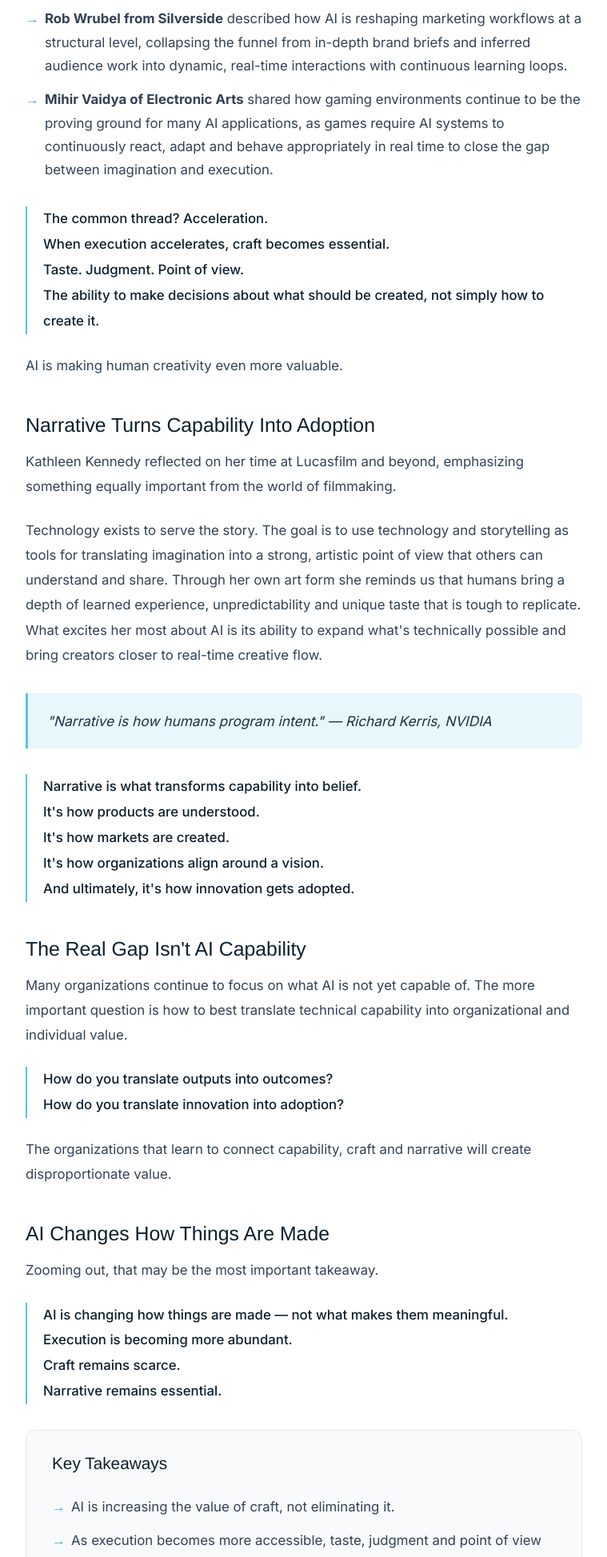
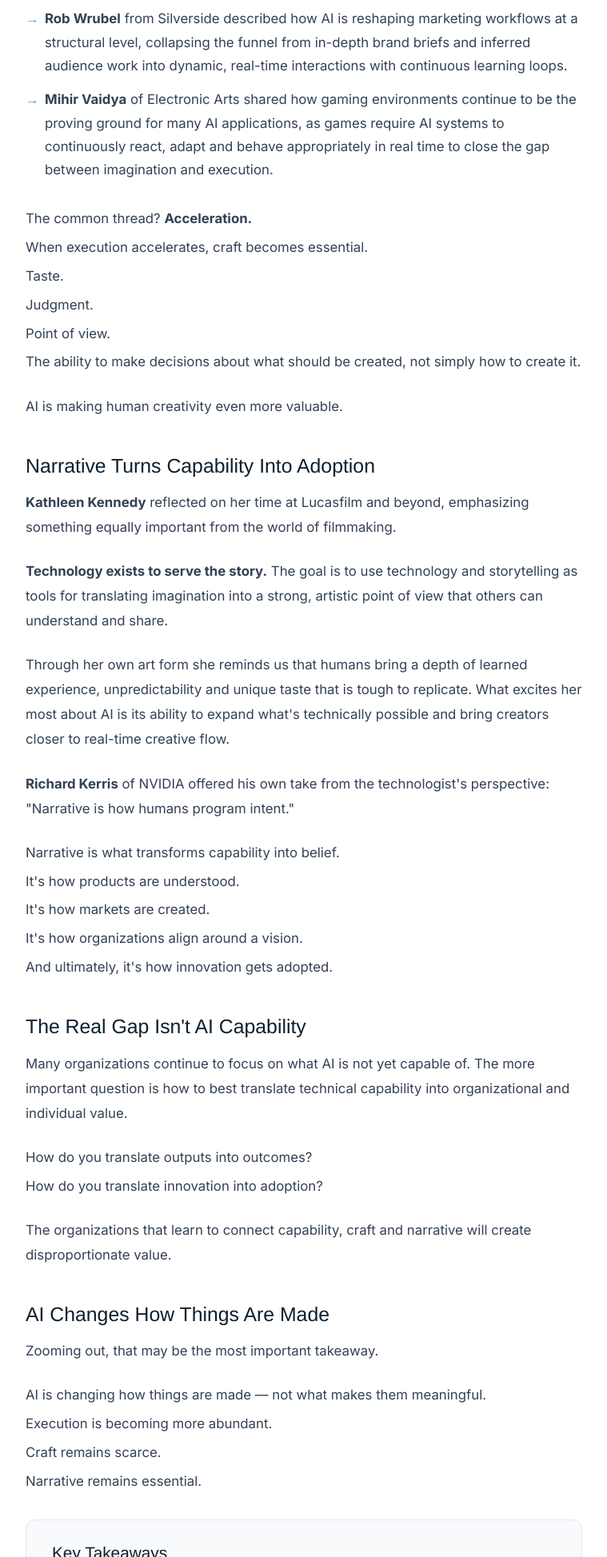
Before and after one commit to kellyrgithub/stratespheric-site, a plain HTML site: page blog-what-ai-is-making-more-valuable.html in a window 1280 px wide. Shown: the part 853-2800 px from the top of the page at 80% size, without its empty margins (260-1019 px from the left). Drawn offline with Linux system fonts and the light colour scheme.

Commit message:
Fix blog post styling: punchy lines, bolding, hero image

```diff
--- a/blog-what-ai-is-making-more-valuable.html
+++ b/blog-what-ai-is-making-more-valuable.html
@@ -135,14 +135,9 @@
     font-style: italic; line-height: 1.7;
   }
 
-  /* PUNCHY LINES */
-  .post-body .punchy {
-    font-size: 1.05rem; color: var(--navy);
-    font-weight: 500; line-height: 1.9;
-    margin: 1.5rem 0; padding-left: 1.25rem;
-    border-left: 2px solid var(--teal);
-  }
-  .post-body .punchy span { display: block; }
+  /* STACKED SHORT LINES */
+  .post-body .line { margin-bottom: 0.3rem; }
+  .post-body .line-group { margin-bottom: 1.5rem; }
 
   /* BULLET LIST */
   .post-body ul {
@@ -241,21 +236,21 @@
 
 <!-- HERO IMAGE -->
 <div class="post-hero">
-  <img src="What%20AI%20Is%20Making%20More%20Valuable.jpg" alt="What AI Is Making More Valuable" />
+  <img src="blog-what-ai-is-making-more-valuable.jpg" alt="What AI Is Making More Valuable" />
 </div>
 
 <div class="post-wrapper">
 
-  <a class="back-link" href="index.html" onclick="sessionStorage.setItem('page','blog')">Back to Blog</a>
+  <a class="back-link" href="#" onclick="goToBlogFilter('all'); return false;">Back to Blog</a>
 
   <div class="post-meta">
     <span class="post-date">June 16, 2026</span>
     <div class="post-tags">
-      <a class="post-tag" href="index.html" onclick="sessionStorage.setItem('page','blog'); sessionStorage.setItem('filter','AI Strategy')">AI Strategy</a>
-      <a class="post-tag" href="index.html" onclick="sessionStorage.setItem('page','blog'); sessionStorage.setItem('filter','Category Creation')">Category Creation</a>
-      <a class="post-tag" href="index.html" onclick="sessionStorage.setItem('page','blog'); sessionStorage.setItem('filter','Content Engines')">Content Engines</a>
-      <a class="post-tag" href="index.html" onclick="sessionStorage.setItem('page','blog'); sessionStorage.setItem('filter','Narrative Design')">Narrative Design</a>
-      <a class="post-tag" href="index.html" onclick="sessionStorage.setItem('page','blog'); sessionStorage.setItem('filter','Tech Trends')">Tech Trends</a>
+      <a class="post-tag" href="#" onclick="goToBlogFilter('AI Strategy'); return false;">AI Strategy</a>
+      <a class="post-tag" href="#" onclick="goToBlogFilter('Category Creation'); return false;">Category Creation</a>
+      <a class="post-tag" href="#" onclick="goToBlogFilter('Content Engines'); return false;">Content Engines</a>
+      <a class="post-tag" href="#" onclick="goToBlogFilter('Narrative Design'); return false;">Narrative Design</a>
+      <a class="post-tag" href="#" onclick="goToBlogFilter('Tech Trends'); return false;">Tech Trends</a>
     </div>
   </div>
 
@@ -267,49 +262,53 @@
 
     <p>At the <a href="https://summit.runwayml.com/" target="_blank" rel="noopener">2026 Runway AI Summit</a>, leaders across film, gaming, architecture, technology and marketing offered a sharper take on where AI is heading — through the lens of video.</p>
 
-    <p>One theme surfaced repeatedly: AI is increasing the value of two things that have always mattered: craft and narrative.</p>
+    <p>One theme surfaced repeatedly: AI is increasing the value of two things that have always mattered: <strong>craft and narrative.</strong></p>
 
     <h2>Craft Is Becoming the Differentiator</h2>
 
     <p>Across industries, AI is making execution faster, cheaper and more accessible. As that happens, the source of differentiation is fast shifting from execution toward judgment.</p>
 
     <ul>
-      <li><strong>Rob Wrubel from Silverside</strong> described how AI is reshaping marketing workflows at a structural level, collapsing the funnel from in-depth brand briefs and inferred audience work into dynamic, real-time interactions with continuous learning loops.</li>
-      <li><strong>Mihir Vaidya of Electronic Arts</strong> shared how gaming environments continue to be the proving ground for many AI applications, as games require AI systems to continuously react, adapt and behave appropriately in real time to close the gap between imagination and execution.</li>
+      <li><strong>Rob Wrubel</strong> from Silverside described how AI is reshaping marketing workflows at a structural level, collapsing the funnel from in-depth brand briefs and inferred audience work into dynamic, real-time interactions with continuous learning loops.</li>
+      <li><strong>Mihir Vaidya</strong> of Electronic Arts shared how gaming environments continue to be the proving ground for many AI applications, as games require AI systems to continuously react, adapt and behave appropriately in real time to close the gap between imagination and execution.</li>
     </ul>
 
-    <div class="punchy">
-      <span>The common thread? Acceleration.</span>
-      <span>When execution accelerates, craft becomes essential.</span>
-      <span>Taste. Judgment. Point of view.</span>
-      <span>The ability to make decisions about what should be created, not simply how to create it.</span>
+    <div class="line-group">
+      <p class="line">The common thread? <strong>Acceleration.</strong></p>
+      <p class="line">When execution accelerates, craft becomes essential.</p>
+      <p class="line">Taste.</p>
+      <p class="line">Judgment.</p>
+      <p class="line">Point of view.</p>
+      <p class="line">The ability to make decisions about what should be created, not simply how to create it.</p>
     </div>
 
     <p>AI is making human creativity even more valuable.</p>
 
     <h2>Narrative Turns Capability Into Adoption</h2>
 
-    <p>Kathleen Kennedy reflected on her time at Lucasfilm and beyond, emphasizing something equally important from the world of filmmaking.</p>
+    <p><strong>Kathleen Kennedy</strong> reflected on her time at Lucasfilm and beyond, emphasizing something equally important from the world of filmmaking.</p>
 
-    <p>Technology exists to serve the story. The goal is to use technology and storytelling as tools for translating imagination into a strong, artistic point of view that others can understand and share. Through her own art form she reminds us that humans bring a depth of learned experience, unpredictability and unique taste that is tough to replicate. What excites her most about AI is its ability to expand what's technically possible and bring creators closer to real-time creative flow.</p>
+    <p><strong>Technology exists to serve the story.</strong> The goal is to use technology and storytelling as tools for translating imagination into a strong, artistic point of view that others can understand and share.</p>
 
-    <blockquote>"Narrative is how humans program intent." — Richard Kerris, NVIDIA</blockquote>
+    <p>Through her own art form she reminds us that humans bring a depth of learned experience, unpredictability and unique taste that is tough to replicate. What excites her most about AI is its ability to expand what's technically possible and bring creators closer to real-time creative flow.</p>
 
-    <div class="punchy">
-      <span>Narrative is what transforms capability into belief.</span>
-      <span>It's how products are understood.</span>
-      <span>It's how markets are created.</span>
-      <span>It's how organizations align around a vision.</span>
-      <span>And ultimately, it's how innovation gets adopted.</span>
+    <p><strong>Richard Kerris</strong> of NVIDIA offered his own take from the technologist's perspective: "Narrative is how humans program intent."</p>
+
+    <div class="line-group">
+      <p class="line">Narrative is what transforms capability into belief.</p>
+      <p class="line">It's how products are understood.</p>
+      <p class="line">It's how markets are created.</p>
+      <p class="line">It's how organizations align around a vision.</p>
+      <p class="line">And ultimately, it's how innovation gets adopted.</p>
     </div>
 
     <h2>The Real Gap Isn't AI Capability</h2>
 
     <p>Many organizations continue to focus on what AI is not yet capable of. The more important question is how to best translate technical capability into organizational and individual value.</p>
 
-    <div class="punchy">
-      <span>How do you translate outputs into outcomes?</span>
-      <span>How do you translate innovation into adoption?</span>
+    <div class="line-group">
+      <p class="line">How do you translate outputs into outcomes?</p>
+      <p class="line">How do you translate innovation into adoption?</p>
     </div>
 
     <p>The organizations that learn to connect capability, craft and narrative will create disproportionate value.</p>
@@ -318,11 +317,11 @@
 
     <p>Zooming out, that may be the most important takeaway.</p>
 
-    <div class="punchy">
-      <span>AI is changing how things are made — not what makes them meaningful.</span>
-      <span>Execution is becoming more abundant.</span>
-      <span>Craft remains scarce.</span>
-      <span>Narrative remains essential.</span>
+    <div class="line-group">
+      <p class="line">AI is changing how things are made — not what makes them meaningful.</p>
+      <p class="line">Execution is becoming more abundant.</p>
+      <p class="line">Craft remains scarce.</p>
+      <p class="line">Narrative remains essential.</p>
     </div>
 
     <div class="takeaways-box">
@@ -368,5 +367,17 @@
   <p>© 2026 Stratespheric · <a href="index.html">stratespheric.com</a></p>
 </footer>
 
+<script>
+  function goToBlogFilter(filter) {
+    sessionStorage.setItem('page', 'blog');
+    if (filter && filter !== 'all') {
+      sessionStorage.setItem('filter', filter);
+    } else {
+      sessionStorage.removeItem('filter');
+    }
+    window.location.href = 'index.html';
+  }
+</script>
+
 </body>
 </html>
```
Also changed, not shown: blog-what-ai-is-making-more-valuable.jpg (added).
